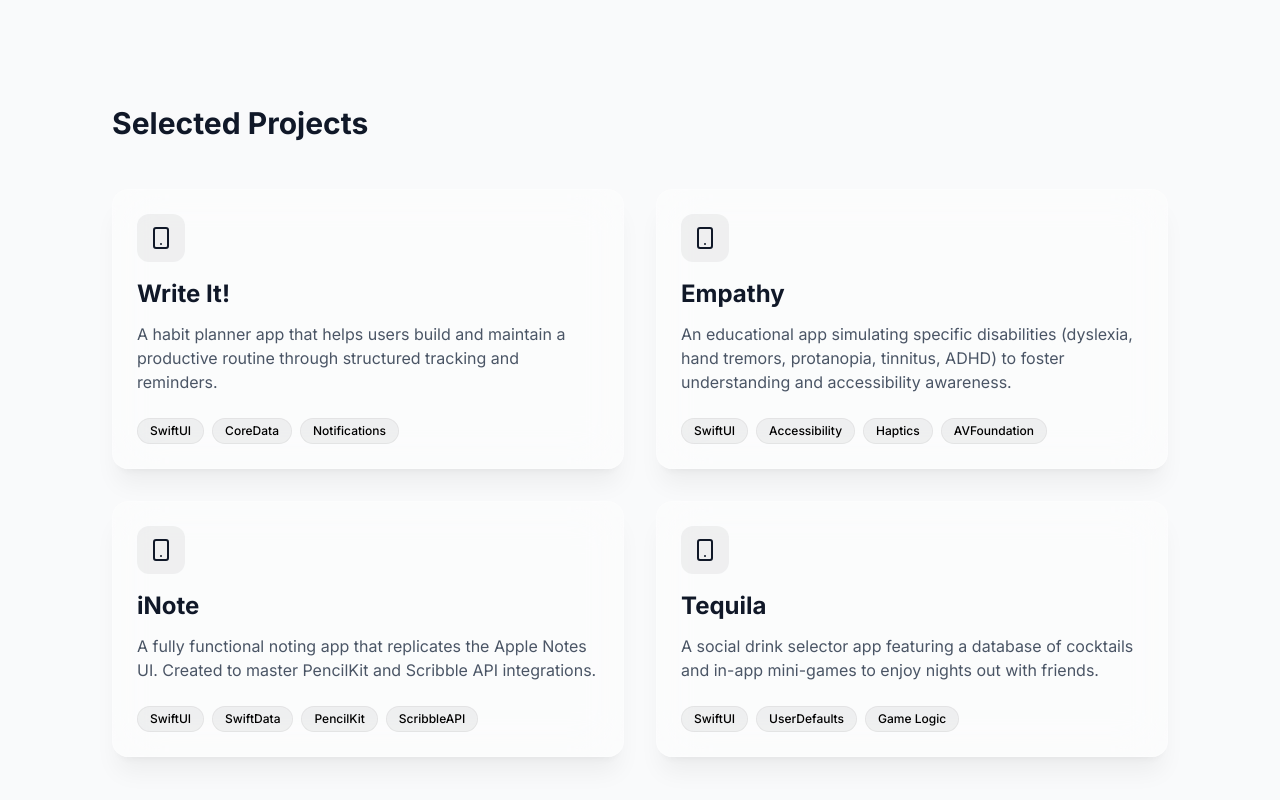
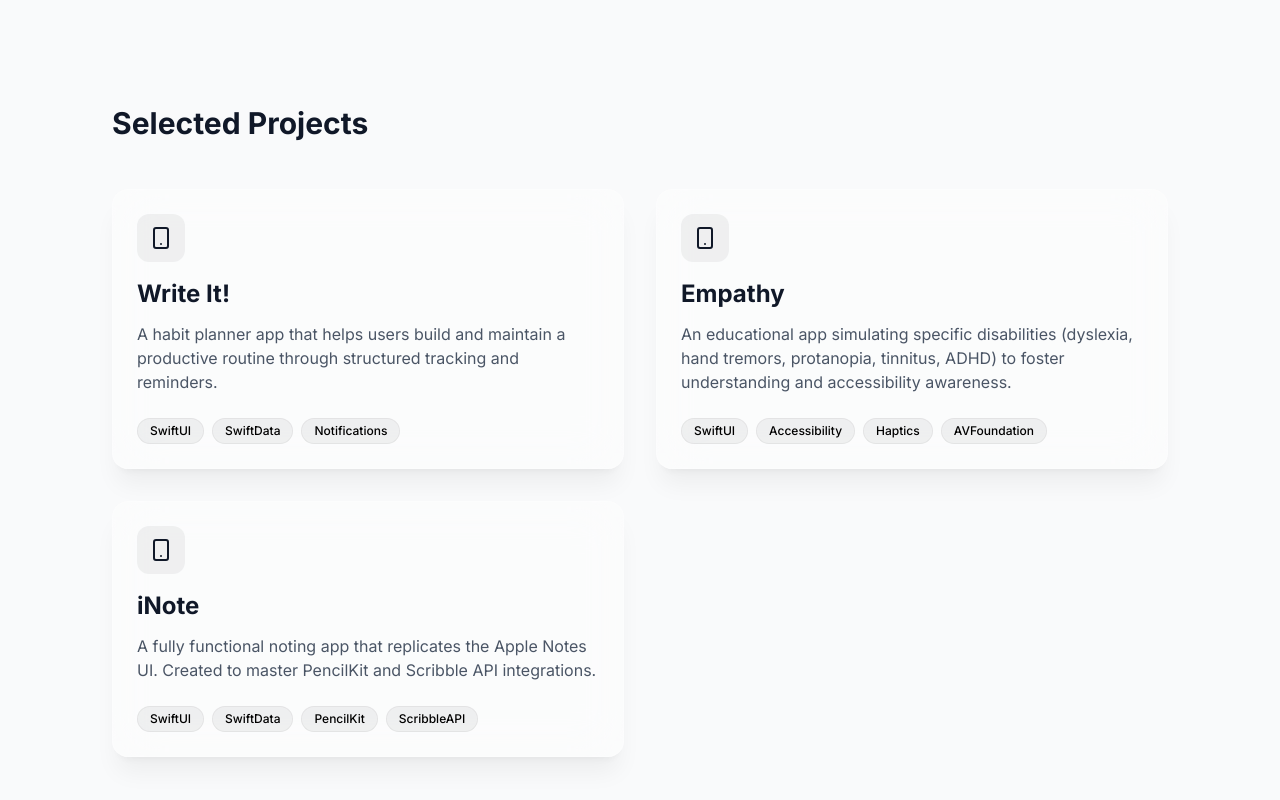
Before and after one commit to gianlucaauriemma/portfolio, a Next.js app in the folder portfolio/: page / in a window 1280 px wide. Shown: the part 1581-2381 px from the top of the page. Built offline with nearby package versions, Linux system fonts and the light colour scheme.

Commit message:
minor update

```diff
--- a/portfolio/app/page.tsx
+++ b/portfolio/app/page.tsx
@@ -15,6 +15,8 @@ import {
   Globe,
   FileText,
   Check,
+  Download,
+  Plane,
 } from "lucide-react";
 
 // --- TYPES ---
@@ -43,7 +45,7 @@ const translations = {
       background_role: "Web Developer",
       background_period: "Past",
       background_desc:
-        "Gained solid experience in web technologies, teamwork, and software development lifecycles before transitioning to mobile development.",
+        "Leveraging a versatile background in full-stack web development (React, Vue, Angular, Java, Python), I bring a holistic approach to software engineering. My experience in building complex systems and mastering development lifecycles now drives my passion for creating intuitive, high-performance iOS applications using Swift, SwiftUI, and advanced frameworks like CloudKit and SwiftData.",
       tech_stack: "Tech Stack",
     },
     projects: {
@@ -60,7 +62,7 @@ const translations = {
         title: "Write It!",
         description:
           "A habit planner app that helps users build and maintain a productive routine through structured tracking and reminders.",
-        tags: ["SwiftUI", "CoreData", "Notifications"],
+        tags: ["SwiftUI", "SwiftData", "Notifications"],
       },
       empathy: {
         title: "Empathy",
@@ -86,7 +88,7 @@ const translations = {
     hero: {
       available: "Disponibile per nuovi progetti",
       role: "Junior iOS Developer",
-      tagline: "Sviluppatore iOS | Appassionato di Swift & SwiftUI",
+      tagline: "Sviluppatore iOS | Appassionato di Swift & SwiftUI | Web Developer",
       cta_contact: "Contattami",
       cta_work: "I Miei Lavori",
     },
@@ -97,7 +99,7 @@ const translations = {
       background_role: "Sviluppatore Web",
       background_period: "Passato",
       background_desc:
-        "Ho acquisito solida esperienza nelle tecnologie web, nel lavoro di squadra e nei cicli di vita dello sviluppo software prima di passare allo sviluppo mobile.",
+        "Sfruttando un background versatile nello sviluppo web full-stack (React, Vue, Angular, Java, Python), porto un approccio olistico all'ingegneria del software. La mia esperienza nella costruzione di sistemi complessi e la padronanza dei cicli di sviluppo guidano ora la mia passione per la creazione di applicazioni iOS intuitive e performanti utilizzando Swift, SwiftUI e framework avanzati come CloudKit e SwiftData.",
       tech_stack: "Competenze Tecniche",
     },
     projects: {
@@ -105,16 +107,18 @@ const translations = {
       iNote: {
         description:
           "Un'app per prendere appunti completamente funzionale che replica l'interfaccia utente di Apple Notes. Creata per padroneggiare le integrazioni di PencilKit e Scribble API.",
+        tags: ["SwiftUI", "SwiftData", "PencilKit", "ScribbleAPI"],
       },
       tequila: {
         description:
           "Un'app selettore di drink sociale con un database di cocktail e mini-giochi in-app per divertirsi con gli amici.",
+        tags: ["SwiftUI", "SwiftData", "UserDefaults", "Game Logic"],
       },
       writeIt: {
         title: "Write It!",
         description:
           "Un pianificatore di abitudini che aiuta gli utenti a costruire e mantenere una routine produttiva attraverso tracciamento strutturato e promemoria.",
-        tags: ["SwiftUI", "CoreData", "Notifications"],
+        tags: ["SwiftUI", "SwiftData", "CloudKit", "Notifications"],
       },
       empathy: {
         title: "Empathy",
@@ -165,13 +169,16 @@ const getPortfolioData = (lang: Language) => {
         title: t.projects.writeIt.title,
         description: t.projects.writeIt.description,
         tags: t.projects.writeIt.tags,
-        link: "#", // Add link if available
+        link: "#",
+        // testflight: "#",
+        // appStore: "https://apps.apple.com/",
       },
       {
         title: t.projects.empathy.title,
         description: t.projects.empathy.description,
         tags: t.projects.empathy.tags,
-        link: "#", // Add link if available
+        link: "#",
+        // testflight: "#",
       },
       {
         title: "iNote",
@@ -179,12 +186,12 @@ const getPortfolioData = (lang: Language) => {
         tags: ["SwiftUI", "SwiftData", "PencilKit", "ScribbleAPI"],
         link: "https://github.com/gianlucaauriemma/iNote.git",
       },
-      {
-        title: "Tequila",
-        description: t.projects.tequila.description,
-        tags: ["SwiftUI", "UserDefaults", "Game Logic"],
-        link: "https://github.com/gianlucaauriemma/Tequila.git",
-      },
+      // {
+      //   title: "Tequila",
+      //   description: t.projects.tequila.description,
+      //   tags: ["SwiftUI", "UserDefaults", "Game Logic"],
+      //   link: "https://github.com/gianlucaauriemma/Tequila.git",
+      // },
     ],
   };
 };
@@ -471,7 +478,8 @@ export default function Portfolio() {
       <Section id="projects">
         <h2 className="text-3xl font-bold mb-12">{t.projects.title}</h2>
         <div className="grid md:grid-cols-2 gap-8">
-          {data.projects.map((project, index) => (
+          {/* eslint-disable-next-line @typescript-eslint/no-explicit-any */}
+          {data.projects.map((project: any, index) => (
             <motion.div
               key={index}
               initial={{ opacity: 0, y: 20 }}
@@ -485,16 +493,41 @@ export default function Portfolio() {
                     <div className="p-3 bg-black/5 dark:bg-white/10 rounded-xl">
                       <Smartphone size={24} />
                     </div>
+                    <div className="flex gap-2">
+                      {project.testflight && (
+                        <a
+                          href={project.testflight}
+                          target="_blank"
+                          rel="noopener noreferrer"
+                          className="p-2 rounded-full bg-black/5 dark:bg-white/10 hover:bg-blue-500 hover:text-white transition-all opacity-0 group-hover:opacity-100"
+                          title="TestFlight"
+                        >
+                          <Plane size={18} />
+                        </a>
+                      )}
+                      {project.appStore && (
+                        <a
+                          href={project.appStore}
+                          target="_blank"
+                          rel="noopener noreferrer"
+                          className="p-2 rounded-full bg-black/5 dark:bg-white/10 hover:bg-blue-600 hover:text-white transition-all opacity-0 group-hover:opacity-100"
+                          title="App Store"
+                        >
+                          <Download size={18} />
+                        </a>
+                      )}
                       {project.link !== "#" && (
                         <a
                           href={project.link}
                           target="_blank"
                           rel="noopener noreferrer"
-                        className="opacity-0 group-hover:opacity-100 transition-opacity"
+                          className="p-2 rounded-full bg-black/5 dark:bg-white/10 hover:bg-black/80 dark:hover:bg-white/80 transition-all opacity-0 group-hover:opacity-100"
+                          title="GitHub"
                         >
-                        <ExternalLink size={20} />
+                          <ExternalLink size={18} />
                         </a>
                       )}
+                    </div>
                   </div>
                   <h3 className="text-2xl font-bold mb-3">{project.title}</h3>
                   <p className="text-gray-600 dark:text-gray-400 mb-6">
@@ -502,7 +535,8 @@ export default function Portfolio() {
                   </p>
                 </div>
                 <div className="flex flex-wrap gap-2 mt-auto">
-                  {project.tags.map((tag, tIndex) => (
+                  {/* eslint-disable-next-line @typescript-eslint/no-explicit-any */}
+                  {project.tags.map((tag: any, tIndex: any) => (
                     <Badge key={tIndex} text={tag} />
                   ))}
                 </div>
```
Lines whose indentation alone changed are shown as unchanged.
